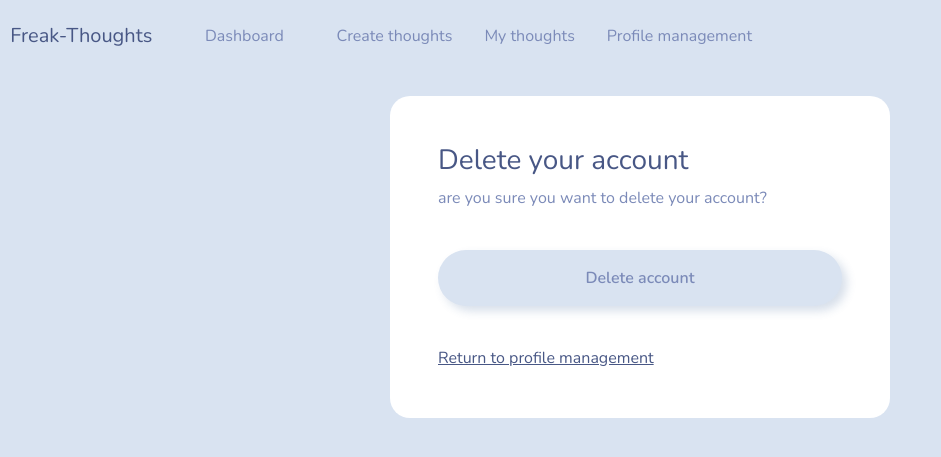
After one commit to freakpari/Django-project, a Django app: page /delete-account in a window 1280 px wide. The commit adds this page. Shown: the top 457 px of the page, without its empty margins (0-941 px from the left). Run offline with Django 5.2, Linux system fonts and the light colour scheme; a user stored in the database is signed in.

Commit message:
delete account added

```diff
--- /dev/null
+++ b/freakthought/journal/templates/journal/delete-account.html
@@ -0,0 +1,23 @@
+{% extends 'journal/navbar.html' %}
+
+{%block content%}
+<br>
+<div class="container bg-white shadow-md p-5 form-layout">
+
+    <h3> Delete your account</h3>
+    <p> are you sure you want to delete your account?</p>
+
+    <br>
+    <form method="post" autocomplete="off">
+
+        {% csrf_token %}
+    <button class="btn btn-secondary btn-md w-100 btn-block p-3" type="submit">Delete account</button>
+    </form>
+    <br>
+    <a href="{% url 'profile-management' %}"> Return to profile management</a>
+
+</div>
+<br>
+<br>
+
+{% endblock %}
--- a/freakthought/journal/urls.py
+++ b/freakthought/journal/urls.py
@@ -23,5 +23,6 @@ urlpatterns = [
 
     path('profile-management',views.profile_management,name="profile-management"),
 
+    path('delete-account',views.delete_account,name="delete-account"),
 
 ]
--- a/freakthought/journal/views.py
+++ b/freakthought/journal/views.py
@@ -4,6 +4,8 @@ from django.contrib.auth import login, logout, authenticate
 from django.contrib import messages,auth
 from django.contrib.auth.decorators import login_required
 from .models import Thought
+from django.contrib.auth.models import User
+
 
 
 def homepage(request):
@@ -136,3 +138,12 @@ def profile_management(request):
         return redirect('dashboard')
     context ={'ProfileForm': form}
     return render(request, 'journal/profile-management.html',context)
+
+@login_required(login_url = 'my-login' )
+def delete_account(request):
+
+    if request.method == 'POST':
+        deleteUser=User.objects.get(username=request.user)
+        deleteUser.delete()
+        return redirect("")
+    return render(request, 'journal/delete-account.html')
```
Also changed, not shown: freakthought/journal/templates/journal/profile-management.html (+8 -0 lines).
